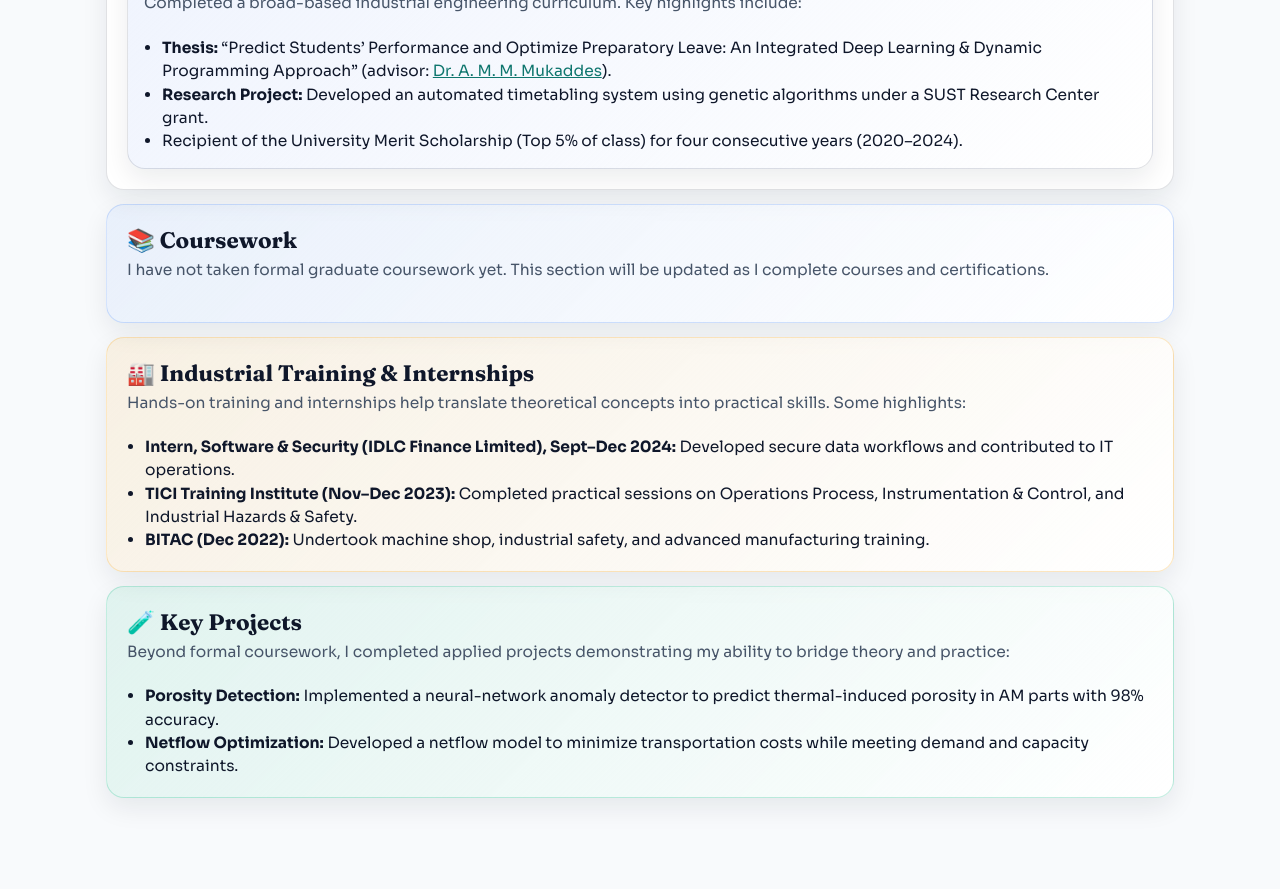
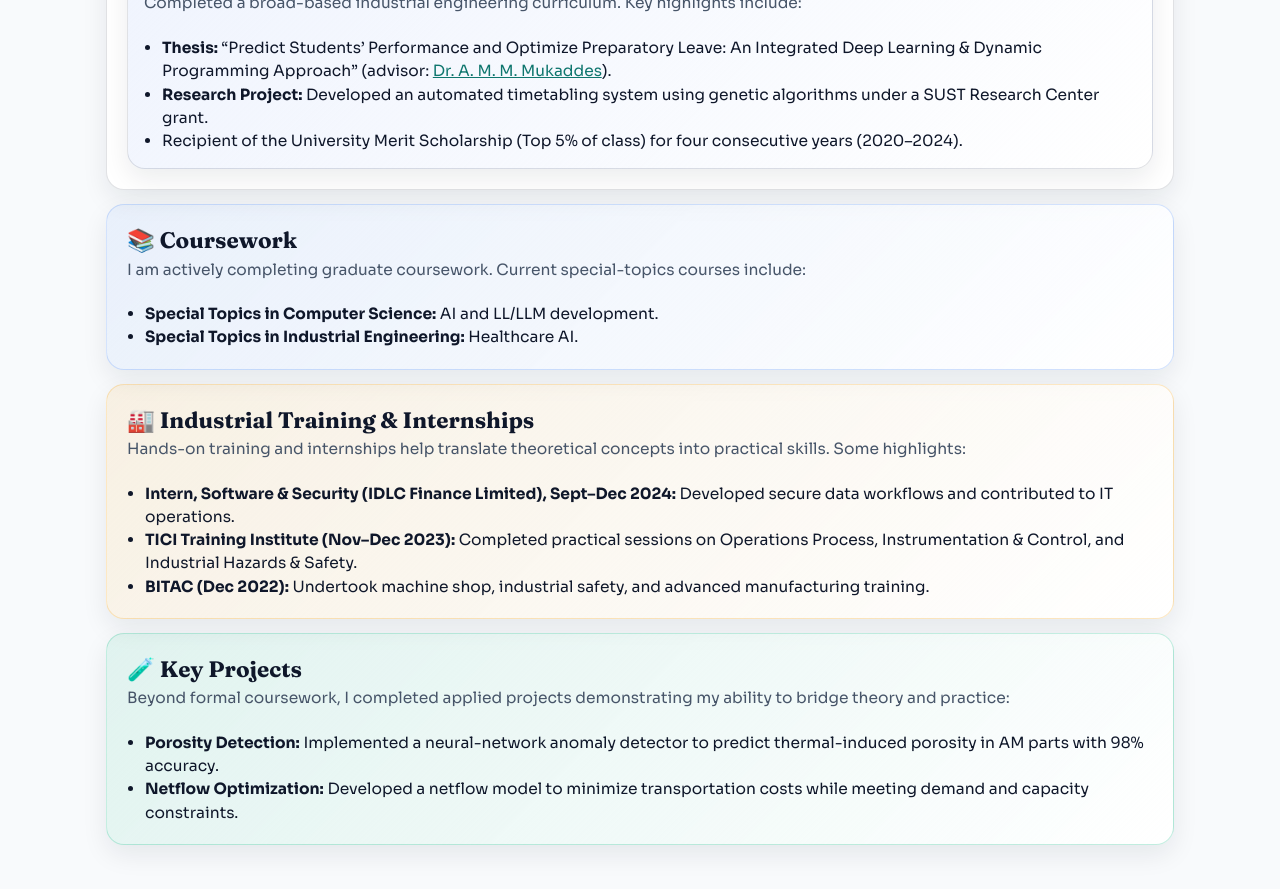
Before and after one commit to shafikul-islam/shafikul-islam.github.io, a Jekyll site: the page built from education.md, in a window 1280 px wide and 900 px high, scrolled down 852 px. Shown: the top 889 px of the window. Built offline with Jekyll 4.4.1, drawn with Linux system fonts in a browser that asks for light colours.

Commit message:
Update graduate coursework section with current special topics

```diff
--- a/education.md
+++ b/education.md
@@ -68,8 +68,12 @@ nav_order: 30
   <div class="courses-section">
     <h2 class="section-title">📚 Coursework</h2>
     <p class="section-desc">
-      I have not taken formal graduate coursework yet. This section will be updated as I complete courses and certifications.
+      I am actively completing graduate coursework. Current special-topics courses include:
     </p>
+    <ul class="course-list">
+      <li><strong>Special Topics in Computer Science:</strong> AI and LL/LLM development.</li>
+      <li><strong>Special Topics in Industrial Engineering:</strong> Healthcare AI.</li>
+    </ul>
   </div>
 
   <!-- Industrial Training & Internships -->
```
